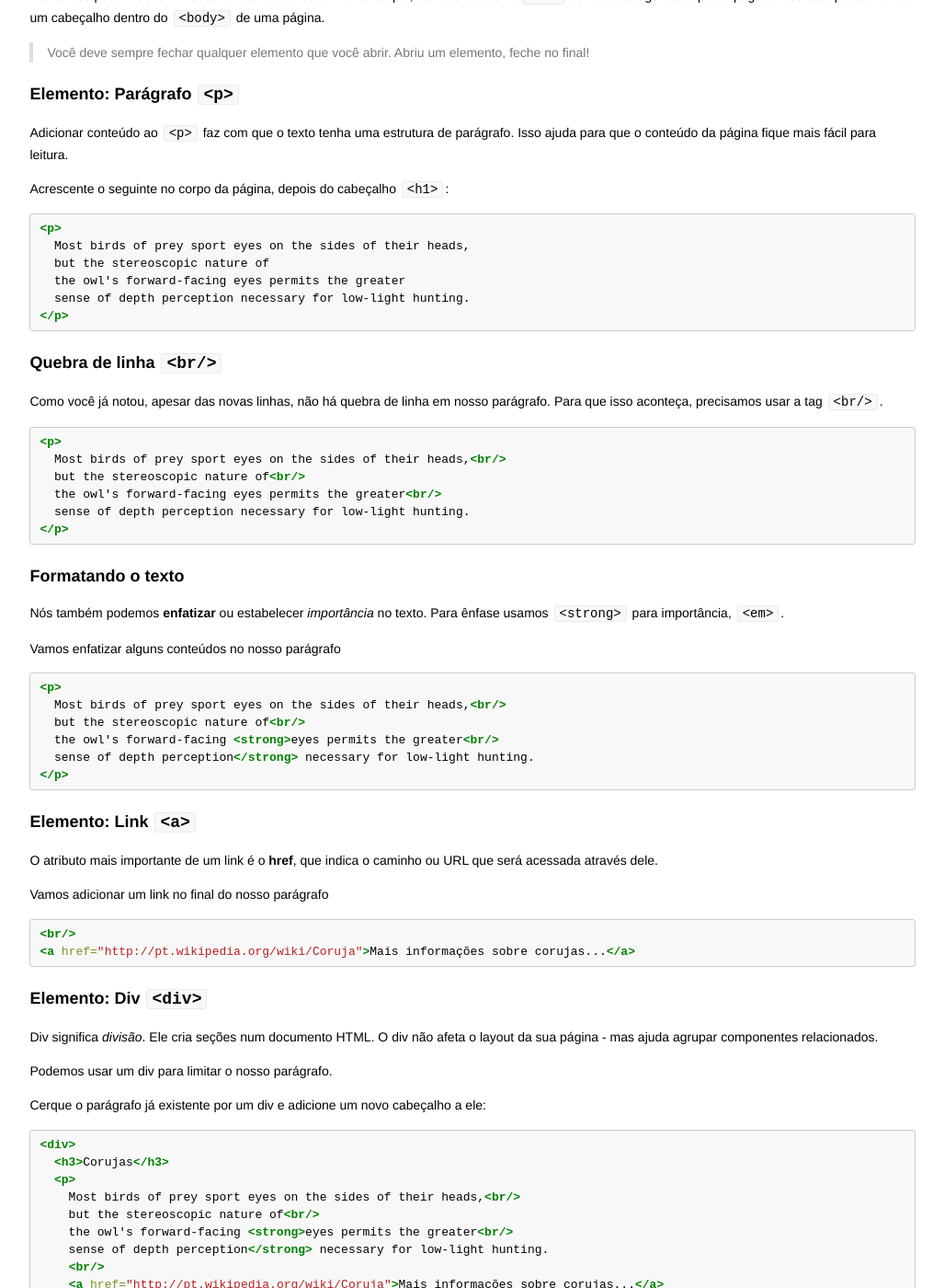
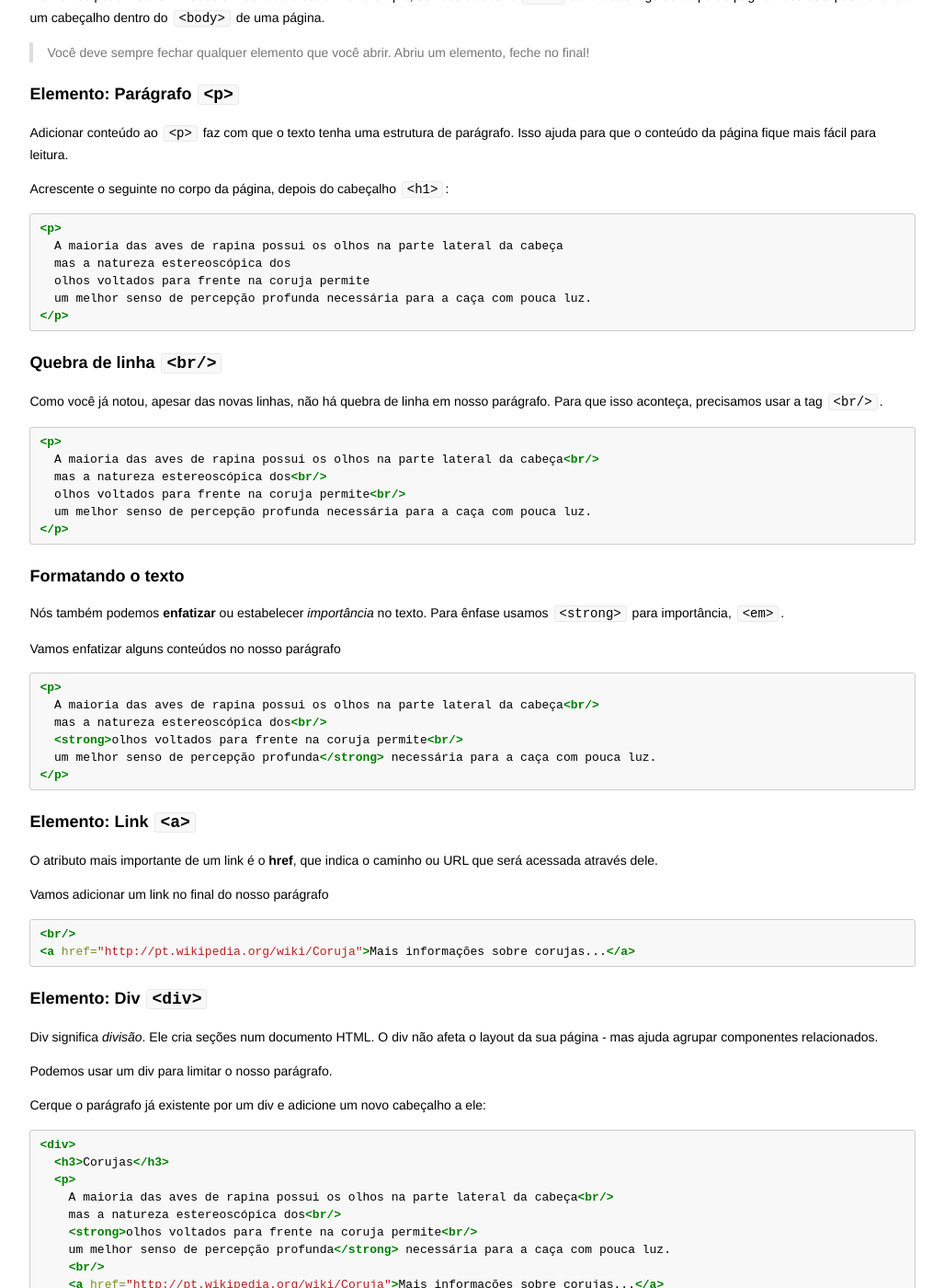
Before and after one commit to codebar/tutorials, a Jekyll site: the page built from html/lesson1/tutorial.pt.md, in a window 1280 px wide and 1400 px high, scrolled down 2611 px. Shown: the whole window at 92% size, without its empty margins (126-1153 px from the left). Built offline with Jekyll 4.4.1, drawn with Linux system fonts in a browser that asks for light colours; Markdown is read by kramdown in place of the engine named in the settings; some of the changed text lies outside the part shown.

Commit message:
Tutorial HTML 1: samples translated to Portugese.

````diff
--- a/html/lesson1/tutorial.pt.md
+++ b/html/lesson1/tutorial.pt.md
@@ -143,10 +143,10 @@ Acrescente o seguinte no corpo da página, depois do cabeçalho `<h1>`:
 
 ```html
 <p>
-  Most birds of prey sport eyes on the sides of their heads,
-  but the stereoscopic nature of
-  the owl's forward-facing eyes permits the greater
-  sense of depth perception necessary for low-light hunting.
+  A maioria das aves de rapina possui os olhos na parte lateral da cabeça
+  mas a natureza estereoscópica dos
+  olhos voltados para frente na coruja permite
+  um melhor senso de percepção profunda necessária para a caça com pouca luz.
 </p>
 ```
 
@@ -155,10 +155,10 @@ Como você já notou, apesar das novas linhas, não há quebra de linha em nosso
 
 ```html
 <p>
-  Most birds of prey sport eyes on the sides of their heads,<br/>
-  but the stereoscopic nature of<br/>
-  the owl's forward-facing eyes permits the greater<br/>
-  sense of depth perception necessary for low-light hunting.
+  A maioria das aves de rapina possui os olhos na parte lateral da cabeça<br/>
+  mas a natureza estereoscópica dos<br/>
+  olhos voltados para frente na coruja permite<br/>
+  um melhor senso de percepção profunda necessária para a caça com pouca luz.
 </p>
 ```
 
@@ -171,10 +171,10 @@ Vamos enfatizar alguns conteúdos no nosso parágrafo
 
 ```html
 <p>
-  Most birds of prey sport eyes on the sides of their heads,<br/>
-  but the stereoscopic nature of<br/>
-  the owl's forward-facing <strong>eyes permits the greater<br/>
-  sense of depth perception</strong> necessary for low-light hunting.
+  A maioria das aves de rapina possui os olhos na parte lateral da cabeça<br/>
+  mas a natureza estereoscópica dos<br/>
+  <strong>olhos voltados para frente na coruja permite<br/>
+  um melhor senso de percepção profunda</strong> necessária para a caça com pouca luz.
 </p>
 ```
 
@@ -201,10 +201,10 @@ Cerque o parágrafo já existente por um div e adicione um novo cabeçalho a ele
 <div>
   <h3>Corujas</h3>
   <p>
-    Most birds of prey sport eyes on the sides of their heads,<br/>
-    but the stereoscopic nature of<br/>
-    the owl's forward-facing <strong>eyes permits the greater<br/>
-    sense of depth perception</strong> necessary for low-light hunting.
+    A maioria das aves de rapina possui os olhos na parte lateral da cabeça<br/>
+    mas a natureza estereoscópica dos<br/>
+    <strong>olhos voltados para frente na coruja permite<br/>
+    um melhor senso de percepção profunda</strong> necessária para a caça com pouca luz.
     <br/>
     <a href="http://pt.wikipedia.org/wiki/Coruja">Mais informações sobre corujas...</a>
   </p>
@@ -316,12 +316,12 @@ E um pequeno poema para a sua página, cercada por citações usando unidades HT
   <p>
     <strong>
       <em>
-       &quot;A wise old owl sat on an oak;  The more he saw the less he spoke; <br>
-       The less he spoke the more he heard; Why aren't we like that wise old bird?&quot;
+       &quot;Uma sábia velha coruja sentou num carvalho; Quanto mais observava, menos falava; <br>
+       Quanto menos falava, mais ouvia; Por que não somos como a sábia velha coruja?&quot;
       </em>
     </strong>
   </p>
-  <small>&mdash; poema de berçário</small>
+  <small>&mdash; poema infantil</small>
 </div>
 ```
 
````
